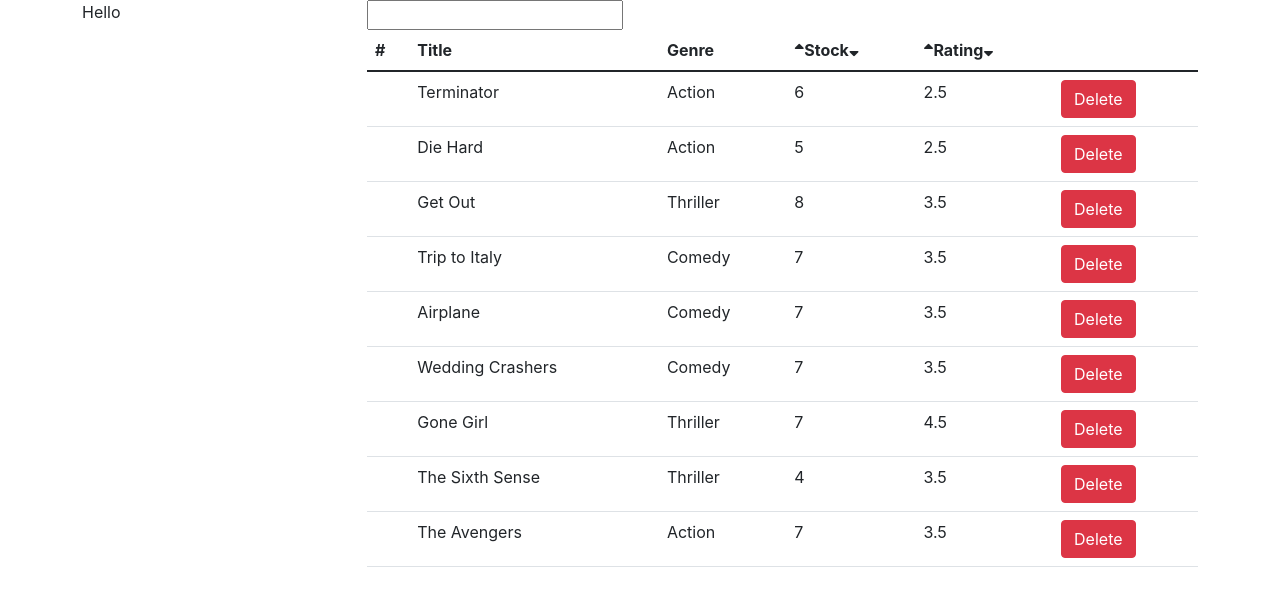
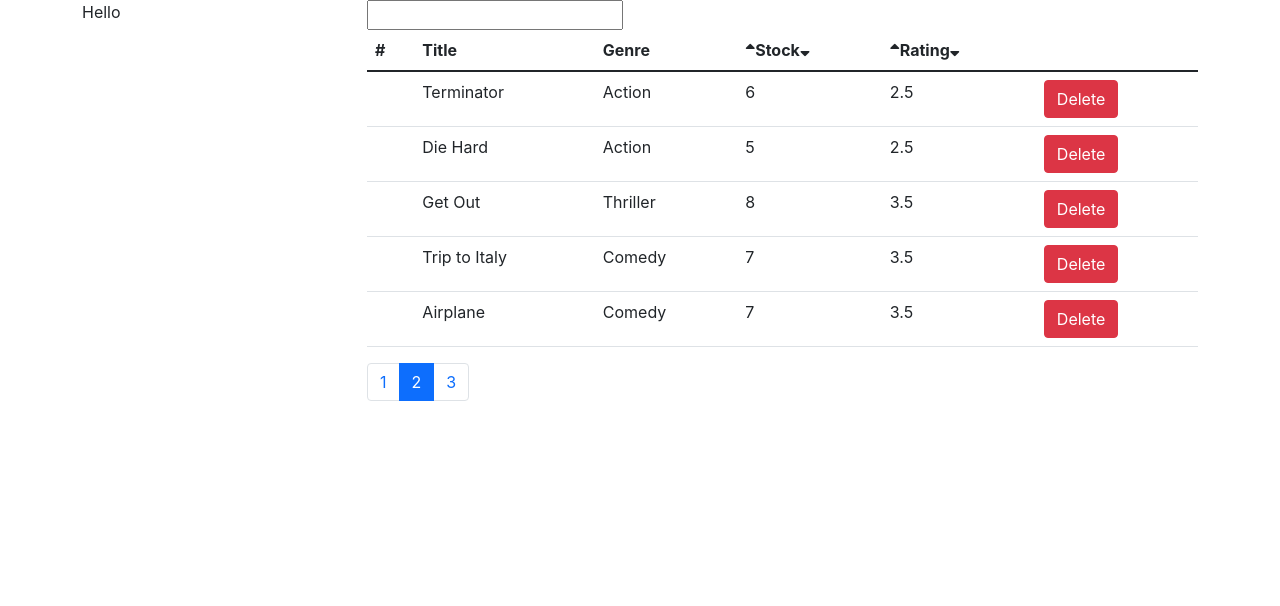
Before and after one commit to Yogesh70/WebDevProjects, a React (Create React App) app in the folder 6. React JS/moviesapp/: page / in a window 1280 px wide. Shown: the top 606 px of the page. Built offline with nearby package versions, Linux system fonts and the light colour scheme.

Commit message:
added pagination

```diff
--- a/6. React JS/moviesapp/src/Components/Movies.js
+++ b/6. React JS/moviesapp/src/Components/Movies.js
@@ -8,7 +8,9 @@ class Movies extends React.Component {
 
         this.state = {
             movies: getMovies(),
-            currSearchTxt: ''
+            currSearchTxt: '',
+            currPage: 1,
+            limit: 5
         }
     }
 
@@ -76,7 +78,7 @@ class Movies extends React.Component {
 
     render() {
         // console.log('render');
-        let { movies, currSearchTxt } = this.state; // ES6 Destructuring
+        let { movies, currSearchTxt, currPage, limit } = this.state; // ES6 Destructuring
         let filteredArr = [];
 
         if (currSearchTxt === '') {
@@ -89,6 +91,12 @@ class Movies extends React.Component {
                 return title.includes(currSearchTxt.toLowerCase());
             })
         }
+
+        // Pagination
+        let si = (currPage - 1) * limit;
+        let ei = si + limit - 1;
+
+        filteredArr = filteredArr.slice(si, ei + 1);
 
         return (
             // JSX
@@ -136,8 +144,18 @@ class Movies extends React.Component {
                                     }
                                 </tbody>
                             </table>
+                            <nav aria-label="...">
+                                <ul className="pagination">
+                                    <li className="page-item"><a className="page-link" href="#">1</a></li>
+                                    <li className="page-item active" aria-current="page">
+                                        <a className="page-link" href="#">2</a>
+                                    </li>
+                                    <li className="page-item"><a className="page-link" href="#">3</a></li>
+                                </ul>
+                            </nav>
                         </div>
                     </div>
+
                 </div>
             </React.Fragment>
         );
```
